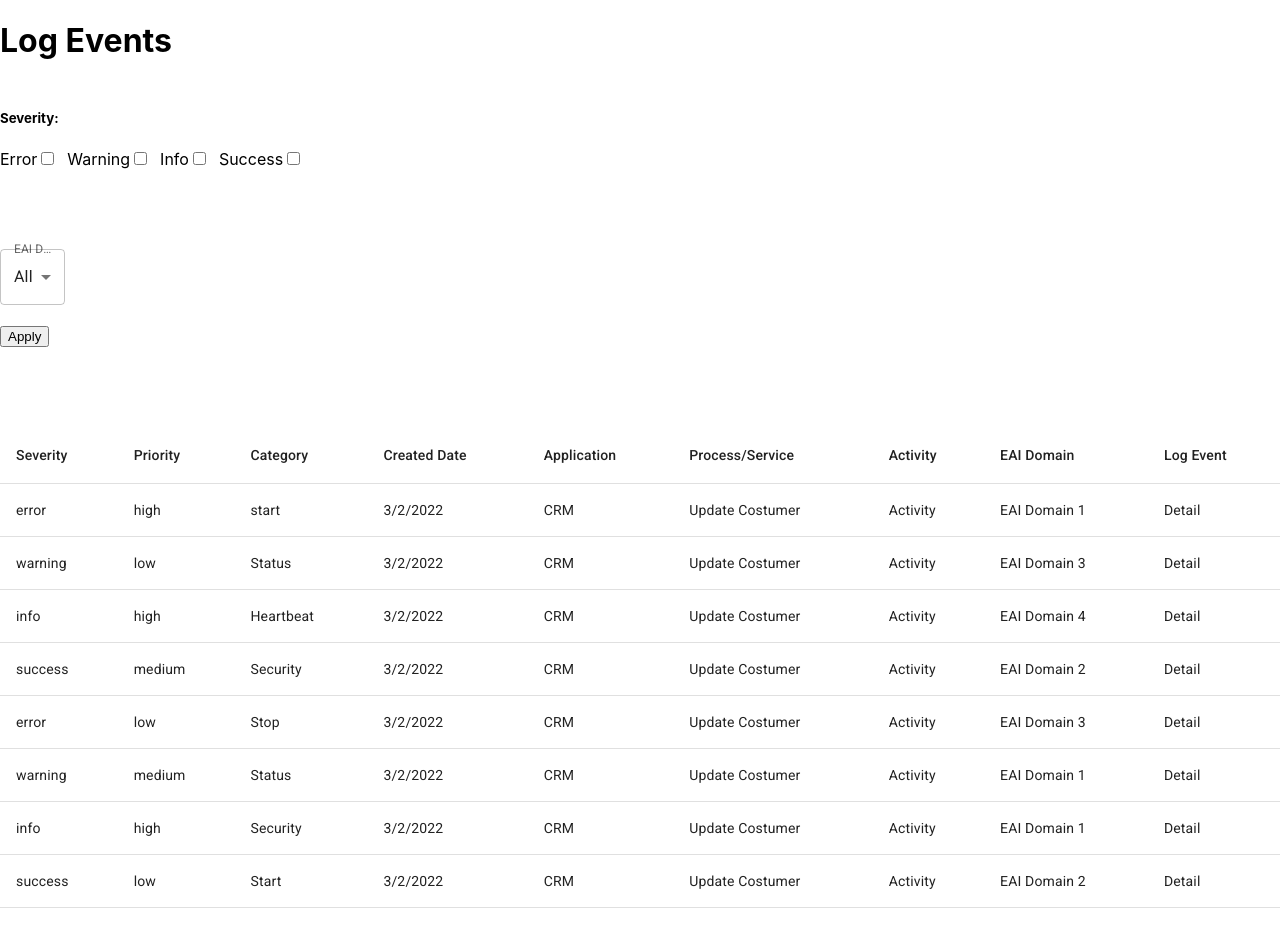
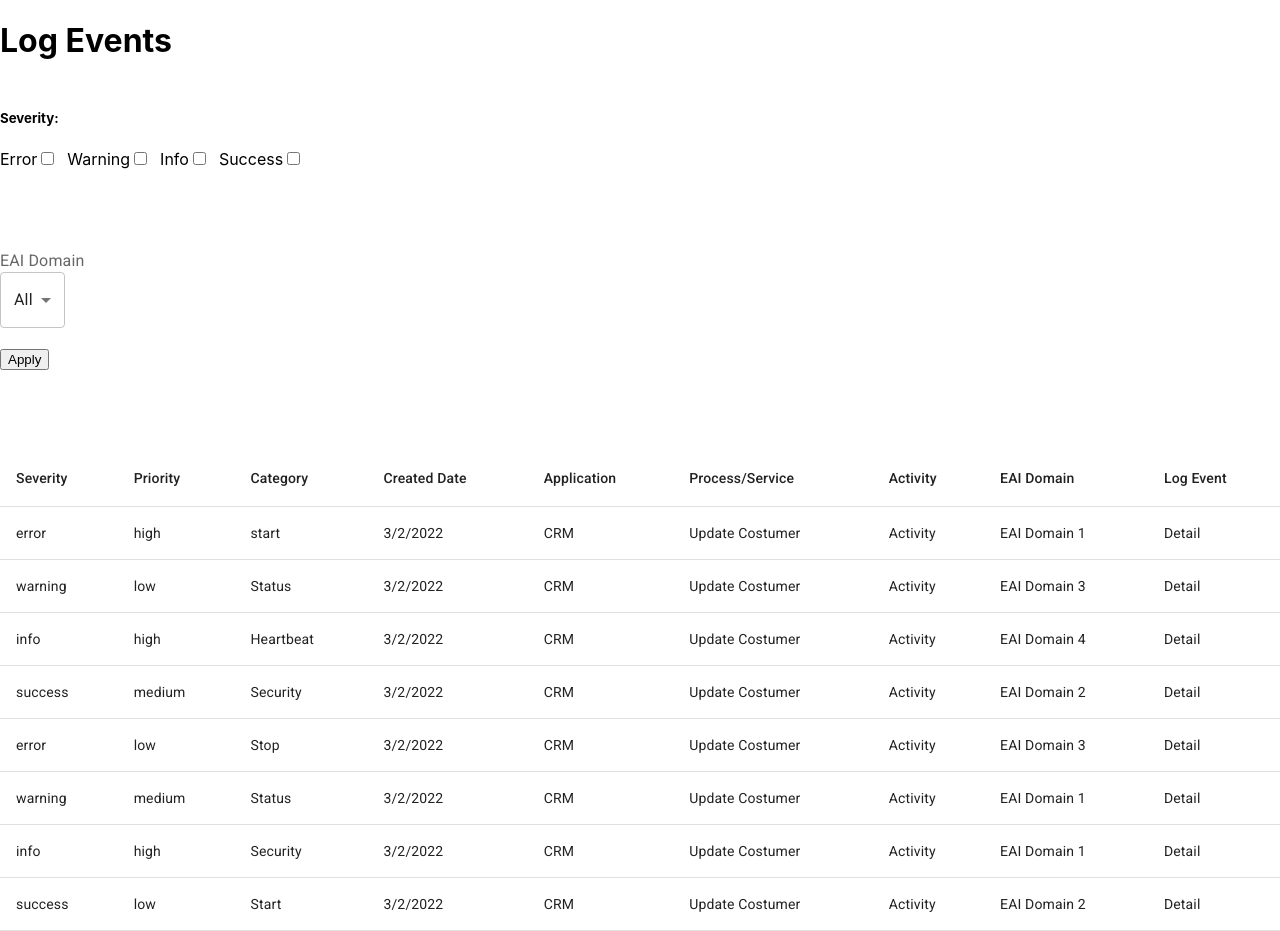
Before and after one commit to mbucc/320-S22-Track2, a Next.js app in the folder front-end/: page /LogEvent in a window 1280 px wide. Before the commit the page ends 908 px from the top, so only its background shows below. Built offline with nearby package versions, Linux system fonts and the light colour scheme.

Commit message:
Fixed EAI Domain Label

```diff
--- a/front-end/Components/LogEvent-Form/Dropdowns.js
+++ b/front-end/Components/LogEvent-Form/Dropdowns.js
@@ -16,8 +16,7 @@ export default function Domain(props) {
 
   return (
     <div style={dropdownStyle}>
-        <FormControl size="medium">
-            <InputLabel> EAI Domain </InputLabel>
+            <InputLabel > EAI Domain </InputLabel>
             <Select value={dropdownValue} onChange={handleOnChange} >
                 <MenuItem value={"All"}> {"All"}</MenuItem>
                {props.options.map((e, i)=>{
@@ -26,7 +25,6 @@ export default function Domain(props) {
                    )
                })}
             </Select>
-        </FormControl>
 
     </div>
   )
```
